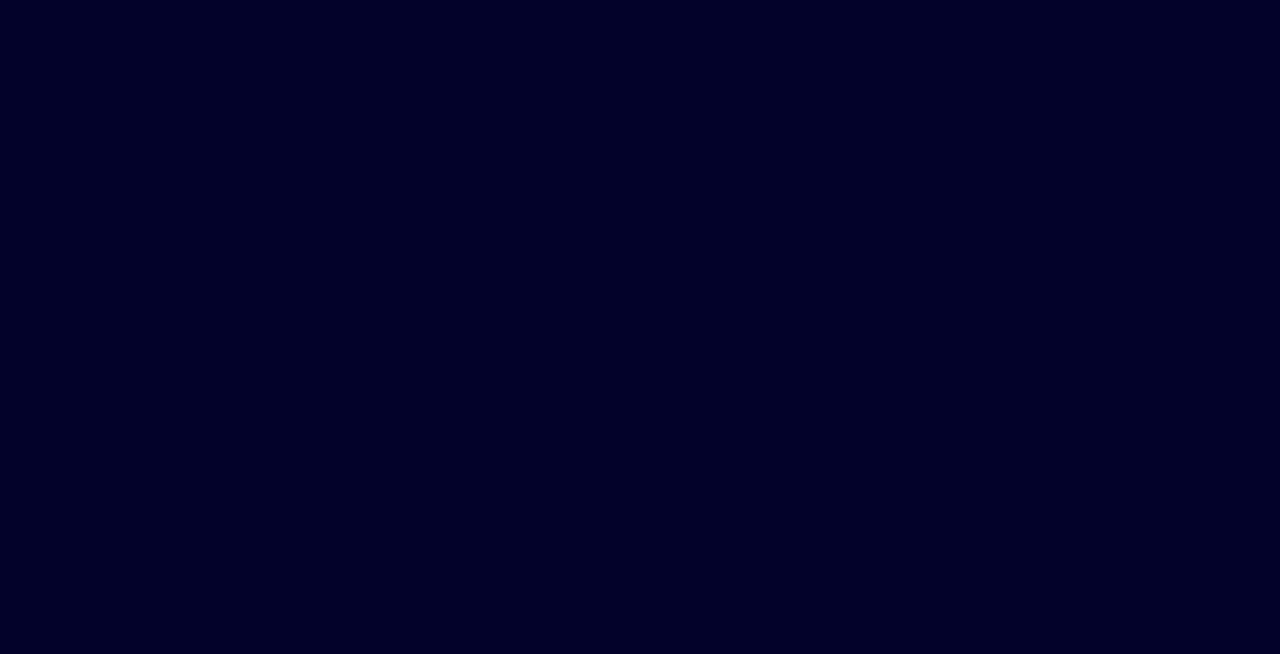
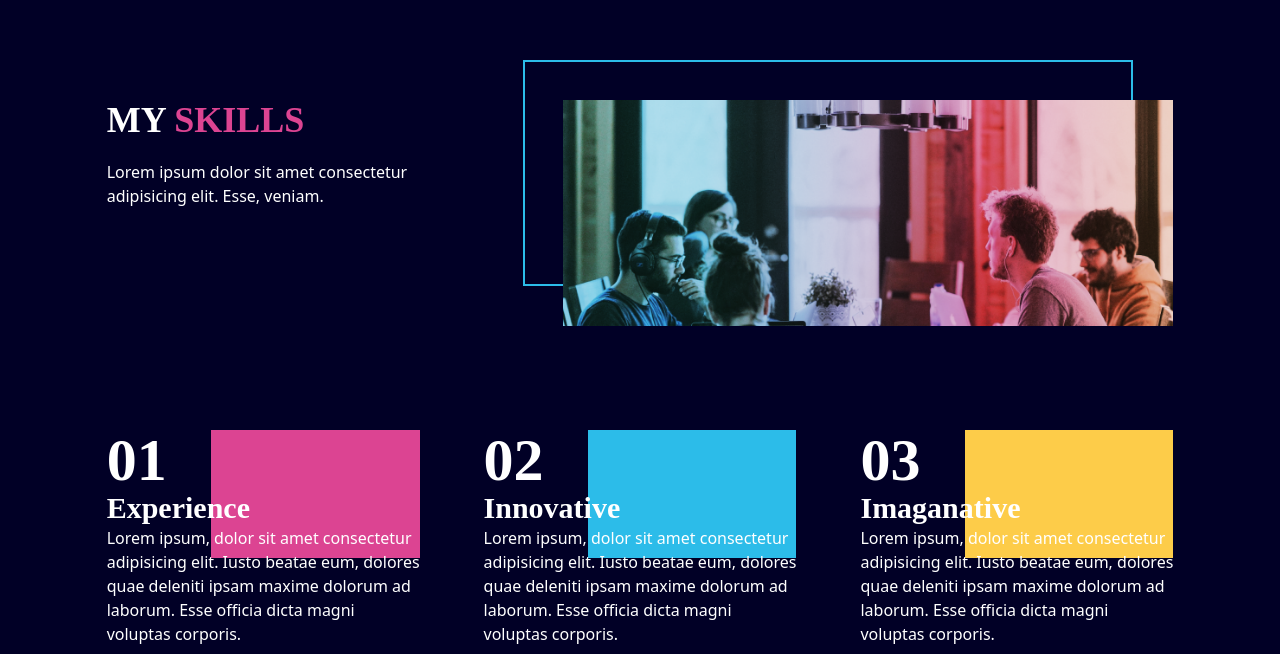
Before and after one commit to ssmdbayzid/protfolio-p, a React (Create React App) app: page / in a window 1280 px wide. Shown: the part 932-1586 px from the top of the page. Before the commit the page ends 800 px from the top, so only its background shows below. Built offline with nearby package versions, Linux system fonts and the light colour scheme.

Commit message:
complete skills

```diff
--- a/src/App.js
+++ b/src/App.js
@@ -3,6 +3,7 @@ import useMediaQuery from "./hooks/useMediaQuery";
 import Navbar from "./sceens/Navbar";
 import DotGroup from "./sceens/DotGroup";
 import Landing from "./sceens/Landing";
+import Skills from "./sceens/Skills";
 
 
 function App() {
@@ -42,6 +43,7 @@ function App() {
           selectedPage={selectedPage}
           setSelectedPage={setSelectedPage}
         />
+        <Skills  />
          </div>
 
     </div>
--- a/src/sceens/Landing.jsx
+++ b/src/sceens/Landing.jsx
@@ -61,7 +61,7 @@ const Landing = ({setSelectedPage}) => {
         </AnchorLink>
 
         <AnchorLink>
-        <div className="bg-gradient-rainblue rounded-r-sm py-0.5 pr-0.5">
+        <div className="bg-gradient-rainbow rounded-r-sm py-0.5 pr-0.5">
           <div className="bg-deep-blue hover:text-red text-white transition duration-500 px-10 font-playFair flex items-center justify-center md:justify-start py-3 font-semibold cursor-pointer ">
           Let's Talk
           </div>
--- /dev/null
+++ b/src/sceens/Skills.jsx
@@ -0,0 +1,113 @@
+import React from 'react'
+import useMediaQuery from '../hooks/useMediaQuery'
+import { motion } from 'framer-motion'
+import skillImg from '../assets/skills-image.png'
+
+const Skills = () => {
+    const isAboveMediumScreen = useMediaQuery("(min-width: 768px)")
+  return (
+    <section className="pt-10 pb-24 md:mt-48">
+      <div className="md:flex md:justify-between md:gap-16 ">
+        <motion.div className="md:w-1/3"
+        initial="hidden"
+        whileInView="visible"
+        viewport={{once:true, amount: 0.5}}
+        transition={{duration: 0.5}}
+        variants={{
+            hidden:{opacity: 0, x: -50},
+            visible: {opacity: 1, x: 0}
+        }}
+        >
+            <div className="text-4xl font-playFair font-semibold">
+            MY <span className="text-red">SKILLS</span>
+            </div>
+            <p className="text-md mt-5">
+                Lorem ipsum dolor sit amet consectetur adipisicing elit. Esse, veniam.
+            </p>
+        </motion.div>
+
+        {/* IMAGE SECTION   */}
+        <div className="mt-16 md:mt-0">
+
+        {isAboveMediumScreen ? (
+        <div className="relative z-0 ml-20 before:absolute before:border-2 before:border-blue before:w-full before:h-full before:-left-10 before:-top-10 before:z-[-1]">
+            <img
+            className="z-10"
+            src={skillImg} alt="skill-image" />
+        </div>)
+        :
+        (<img
+            className="z-10"
+            src={skillImg} alt="skill-image" />) }
+        </div>
+
+      </div>
+
+      {/* INNOVATION  */}
+      <div className="md:flex md:justify-between md:mt-16 mt-32 gap-16">
+        <motion.div
+        className="md:w-1/3 mt-10"
+        initial="hidden"
+        whileInView="visible"
+        viewport={{once:true, amount: 0.5}}
+        transition={{duration: 0.5}}
+        variants={{
+            hidden:{opacity: 0, y: 50},
+            visible: {opacity: 1, y: 0}
+        }}
+        >
+        <div className="relative h-32">
+            <div className="z-10">
+                <p className="text-6xl font-playFair font-semibold">01</p>
+                <p className="text-3xl font-playFair font-semibold">Experience</p>
+            </div>
+            <div className="w-1/2 md:w-2/3 bg-red absolute top-0 right-0 h-32 z-[-1]" />
+            <p className="z-10">Lorem ipsum, dolor sit amet consectetur adipisicing elit. Iusto beatae eum, dolores quae deleniti ipsam maxime dolorum ad laborum. Esse officia dicta magni voluptas corporis.</p>
+        </div>
+        </motion.div>
+        <motion.div
+        className="md:w-1/3  mt-32 md:mt-10 "
+        initial="hidden"
+        whileInView="visible"
+        viewport={{once:true, amount: 0.5}}
+        transition={{delay: 0.2, duration: 0.5}}
+        variants={{
+            hidden:{opacity: 0, y: 50},
+            visible: {opacity: 1, y: 0}
+        }}
+        >
+        <div className="relative h-32">
+            <div className="z-10">
+                <p className="text-6xl font-playFair font-semibold">02</p>
+                <p className="text-3xl font-playFair font-semibold">Innovative</p>
+            </div>
+            <div className="w-1/2 md:w-2/3 bg-blue absolute top-0 right-0 h-32 z-[-1]" />
+            <p className="z-10">Lorem ipsum, dolor sit amet consectetur adipisicing elit. Iusto beatae eum, dolores quae deleniti ipsam maxime dolorum ad laborum. Esse officia dicta magni voluptas corporis.</p>
+        </div>
+        </motion.div>
+        <motion.div
+        className="md:w-1/3 mt-32 md:mt-10"
+        initial="hidden"
+        whileInView="visible"
+        viewport={{once:true, amount: 0.5}}
+        transition={{delay: 0.2, duration: 0.5}}
+        variants={{
+            hidden:{opacity: 0, y: 50},
+            visible: {opacity: 1, y: 0}
+        }}
+        >
+        <div className="relative h-32">
+            <div className="z-10">
+                <p className="text-6xl font-playFair font-semibold">03</p>
+                <p className="text-3xl font-playFair font-semibold">Imaganative</p>
+            </div>
+            <div className="w-1/2 md:w-2/3 bg-yellow absolute top-0 right-0 h-32 z-[-1]" />
+            <p className="z-10">Lorem ipsum, dolor sit amet consectetur adipisicing elit. Iusto beatae eum, dolores quae deleniti ipsam maxime dolorum ad laborum. Esse officia dicta magni voluptas corporis.</p>
+        </div>
+        </motion.div>
+    </div>
+    </section>
+  )
+}
+
+export default Skills
--- a/tailwind.config.js
+++ b/tailwind.config.js
@@ -25,7 +25,7 @@ module.exports = {
       }),
 
       fontFamily: {
-        playFair: ["Playfair Display", "serif"],
+        playFair: ["Playfair", "serif"],
         opensans : ["Open Sans", "sans-serif"],
       },
 
```
